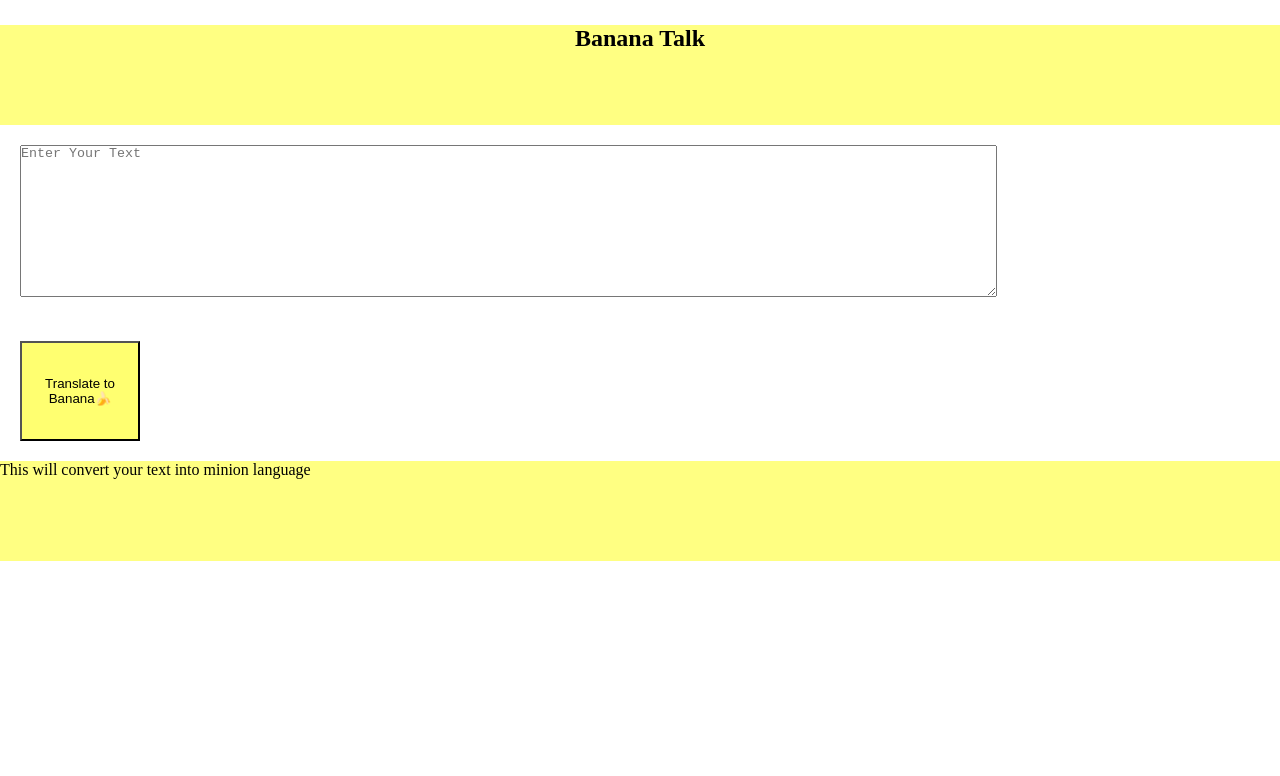
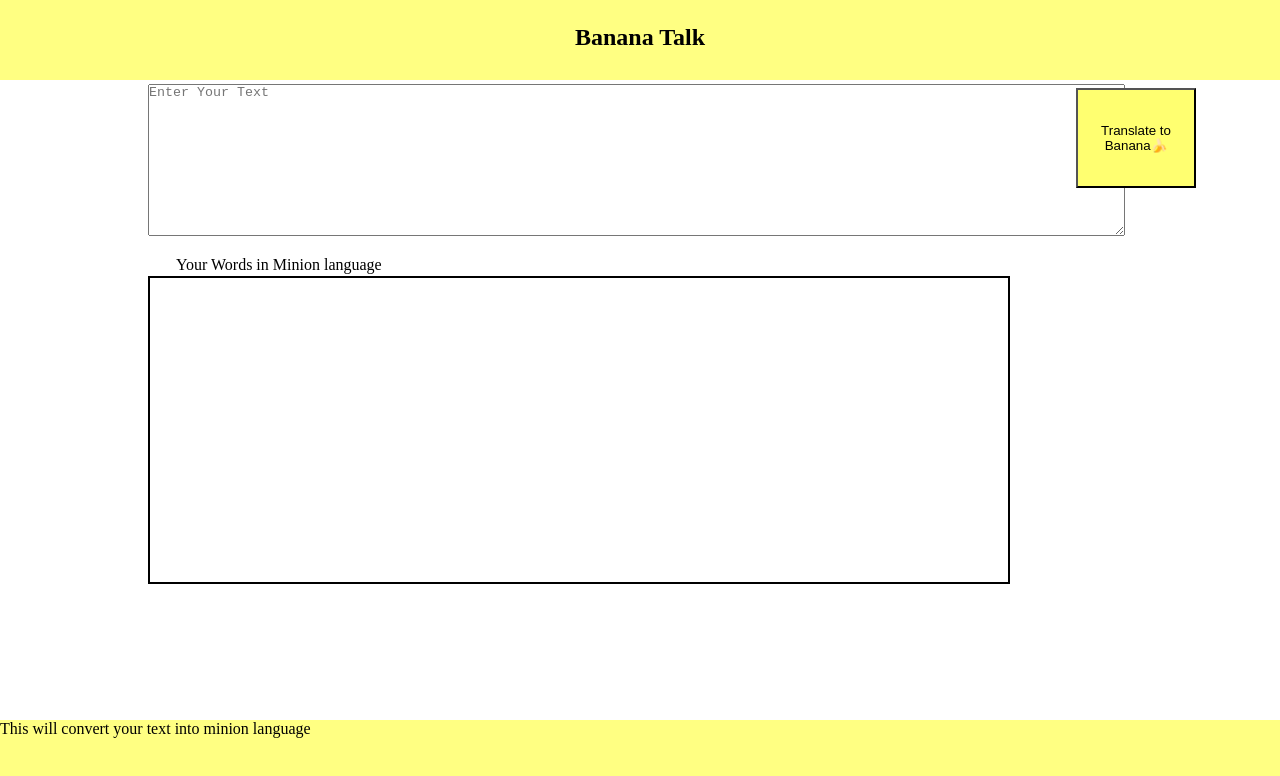
Before and after one commit to MahijithMenon/banana_minion_repository, a plain HTML site: page index.html in a window 1280 px wide. Drawn offline with Linux system fonts and the light colour scheme.

Commit message:
updated design

```diff
--- a/index.html
+++ b/index.html
@@ -13,30 +13,57 @@
         }
 
         h1{
-            margin-top: 25px;
+            margin-top: 1em;
         }
         nav{
-            height: 100px;
-            padding: auto;
+            margin: 0;
+            height: 10vh;
+            width: 100%;
+            position: absolute;
+            top: 0rem;
             background-color: rgb(255, 255, 130);
             color: black;
             text-align: center;
         }
         .txtareainput{
             margin: 20px;
+            position: relative;
+            top: 4rem;
+            left: 8rem;
+
         }
-        .output{
+        #output{
+            position: relative;
             margin: 20px;
+            border: 2px solid black;
+            top: -5rem;
+            left: 8rem;
+            height: 38vh;
+            width: 67%;
         }
         .btn{
             height: 100px;
             background-color: rgb(255, 255, 112);
             width: 120px;
             margin: 20px;
+            position: relative;
+         top: -8rem;
+         left: 66rem;
         }
+        .p{
+            position: absolute;
+           left: 11rem;
+           top: 16rem;
+}
+
         footer{
-            height: 100px;
+            height: 10vh;
+            width: 100%;
+            position: absolute;
+            left: 0rem;
+          bottom: 0rem;
             background-color: rgb(255, 255, 130);
+
         }
     <!-- </style>
 </head>
@@ -46,6 +73,7 @@
     </nav>
     <textarea class="txtareainput" rows=10 cols=120 placeholder="Enter Your Text"></textarea><br>
     <button class="btn">Translate to Banana🍌</button>
+    <p class="p">Your Words in Minion language</p>
     <div id="output"></div>
     <footer><p>This will convert your text into minion language</p></footer>
 
--- a/script.js
+++ b/script.js
@@ -2,6 +2,7 @@ var btn=document.querySelector('.btn');
 var txtInput=document.querySelector('.txtareainput');
 var outputDiv = document.querySelector("#output");
 var serverURL="https://api.funtranslations.com/translate/minion.json";
+// var serverURL="https://lessonfourapi.tanaypratap.repl.co/translate/yoda.json";
 
 function getTranslationURL(text){
     return serverURL +"?"+"text="+text;
```
